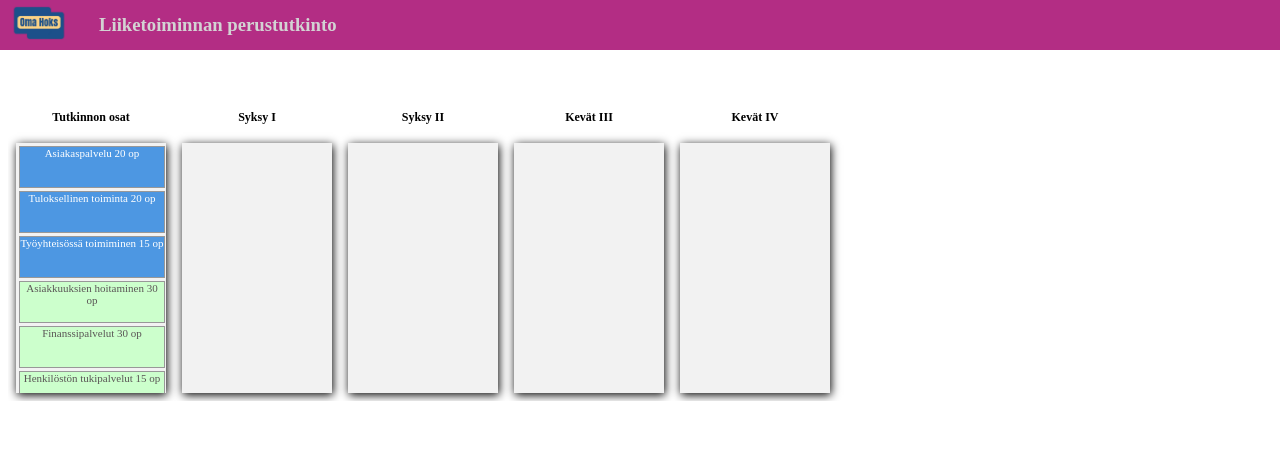
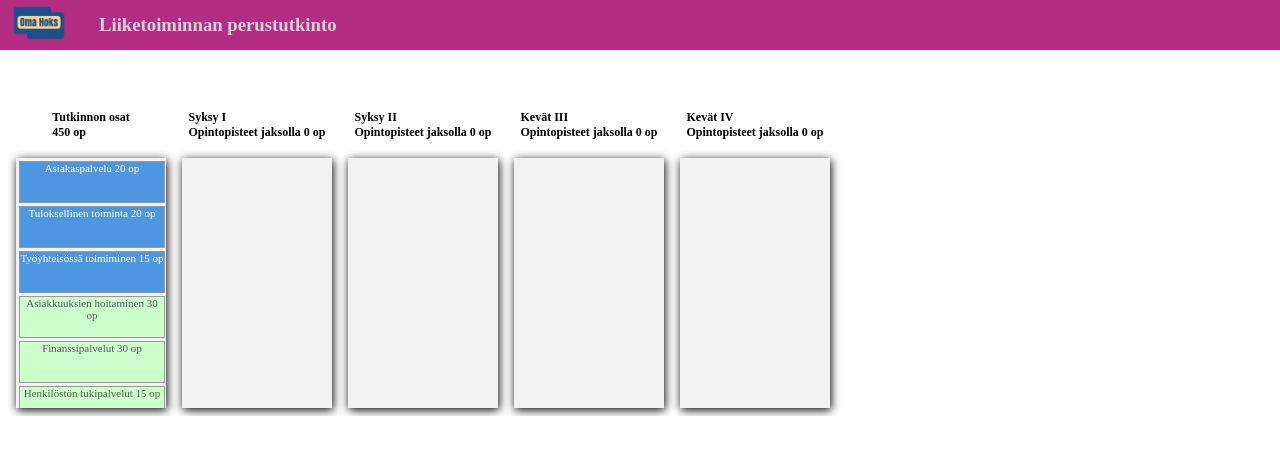
Before and after one commit to VillePar/OmaHOKS, a React (Create React App) app in the folder omahoksapp/: page / in a window 1280 px wide. Shown: the top 454 px of the page. Built offline with nearby package versions, Linux system fonts and the light colour scheme.

Commit message:
Lisätty opintopisteiden päivittyminen periodeille

```diff
--- a/omahoksapp/src/App.js
+++ b/omahoksapp/src/App.js
@@ -6,6 +6,11 @@ import './styles.css'
 import uuid from 'react-uuid'
 import { DragDropContext, Droppable, Draggable } from 'react-beautiful-dnd';
 
+const sum = (props) => {
+  return(
+    props.reduce((acc, currentValue) => acc + currentValue.points, 0)
+  )
+}
 
 const onDragEnd = (result, columns, setColumns) => {
   if (!result.destination) return;
@@ -66,22 +71,28 @@ const OmaHoks = () => {
       setPeriods({
         ['opinnot']: {
           name: "Tutkinnon osat",
-          items: response.data.tutkinnon_osat.tutkinnon_osat.filter(osa => ytoID.indexOf(osa.id) === -1)
+          items: response.data.tutkinnon_osat.tutkinnon_osat.filter(osa => ytoID.indexOf(osa.id) === -1),
+
         },
         [uuid()]: {
           name: "Syksy I",
-          items: []
+          teksti: 'Opintopisteet jaksolla',
+          items: [],
+
         },
         [uuid()]: {
           name: "Syksy II",
+          teksti: 'Opintopisteet jaksolla',
           items: []
         },
         [uuid()]: {
           name: "Kevät III",
+          teksti: 'Opintopisteet jaksolla',
           items: []
         },
         [uuid()]: {
           name: "Kevät IV",
+          teksti: 'Opintopisteet jaksolla',
           items: []
         }
       })
@@ -121,7 +132,7 @@ const OmaHoks = () => {
               }}
               key={columnId}
             >
-              <h2 style={{fontSize: '12px', marginTop: 1}}>{column.name}</h2>
+              <h2 style={{fontSize: '12px', marginTop: 1}}>{column.name}<br/>{column.teksti} {sum(column.items)} op</h2>
               <div style={{ margin: 8 }}>
                 <Droppable droppableId={columnId} key={columnId} isDropDisabled={false}>
                   {(provided, snapshot) => {
```
